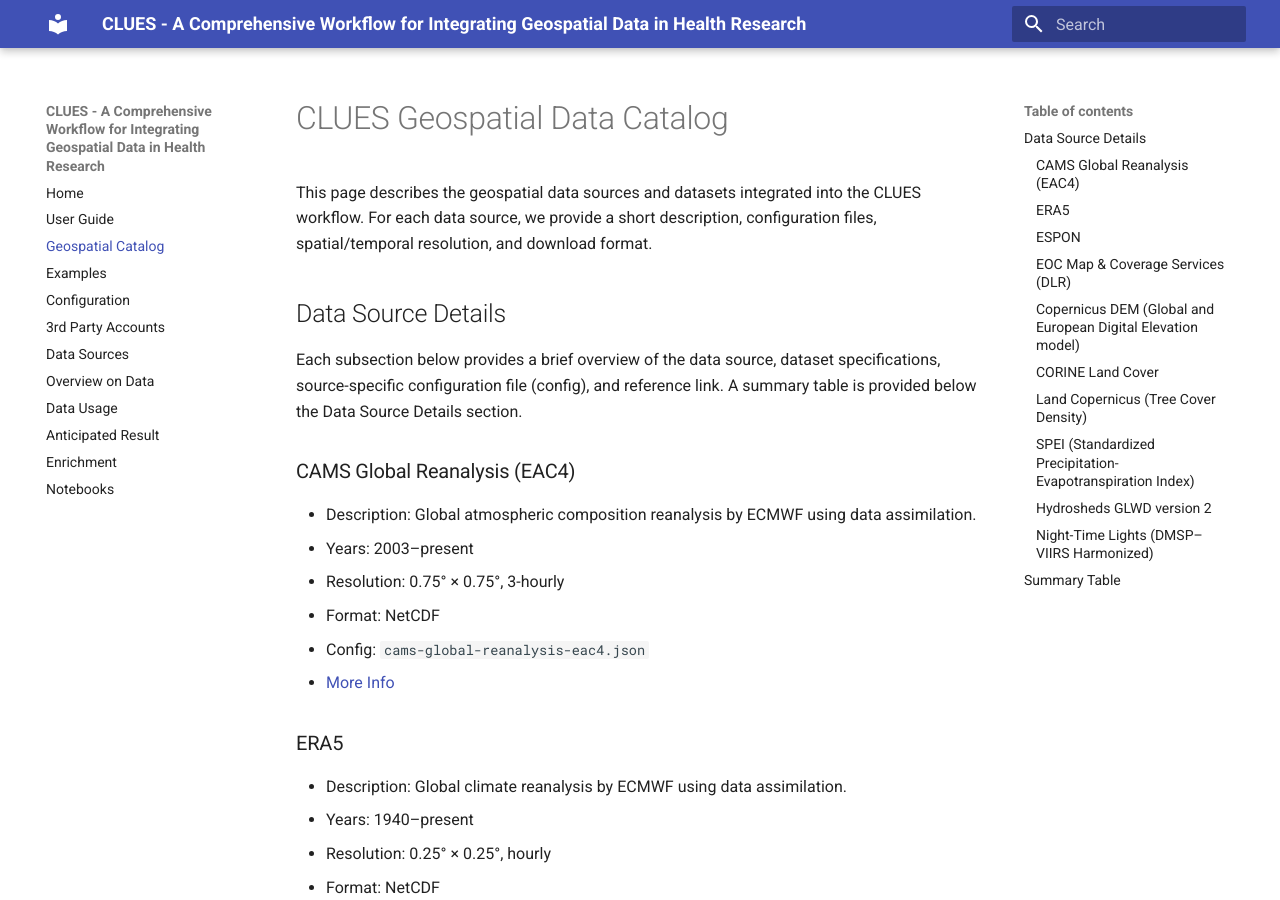
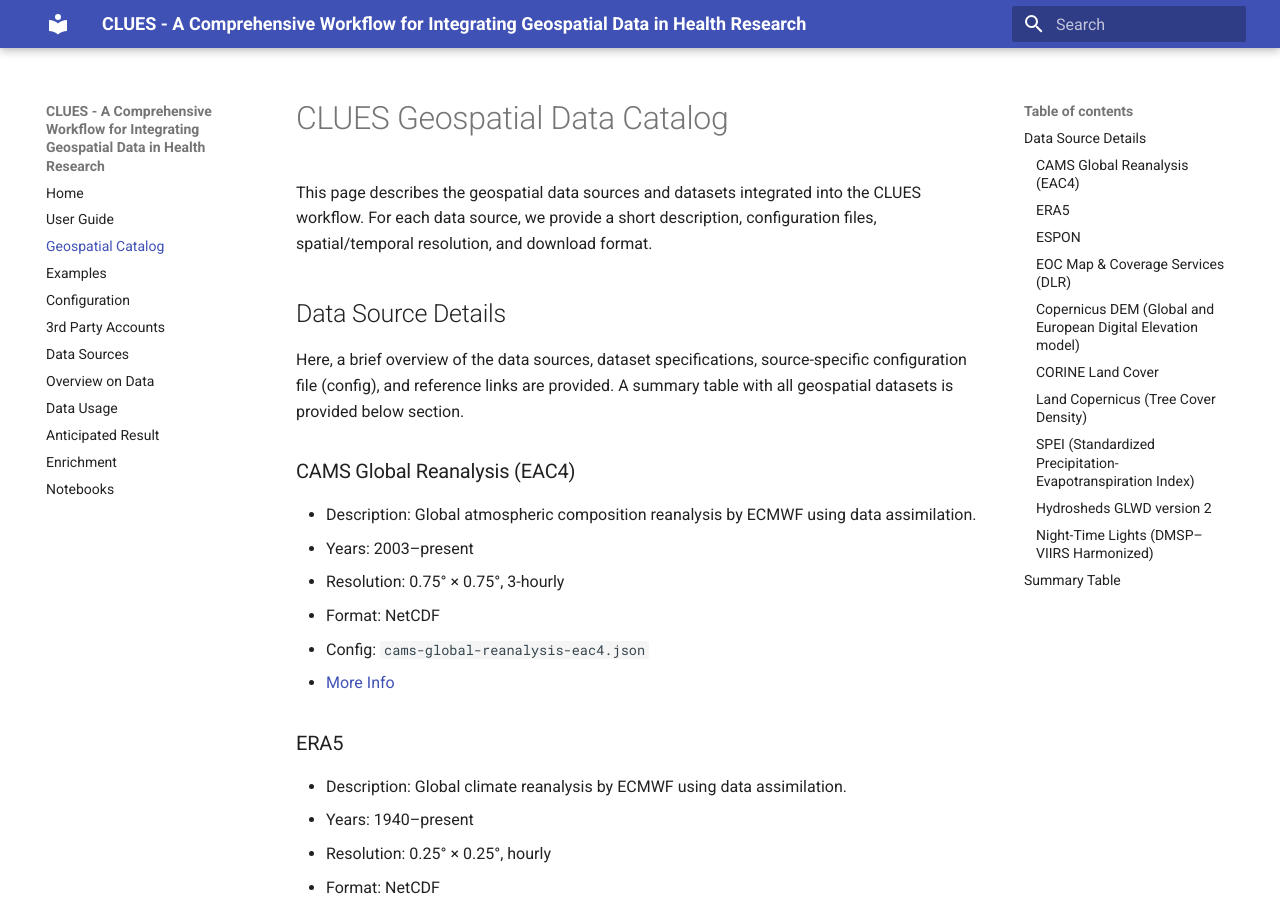
Before and after one commit to BIH-DMBS/CLUES, an MkDocs documentation site: the page built from docs/dataCatalog.md, in a window 1280 px wide and 900 px high. Built offline with MkDocs 1.6.1 and Material for MkDocs 9.7.7, drawn with Linux system fonts in a browser that asks for light colours.

Commit message:
Update dataCatalog.md

```diff
--- a/docs/dataCatalog.md
+++ b/docs/dataCatalog.md
@@ -2,7 +2,7 @@
 This page describes the geospatial data sources and datasets integrated into the CLUES workflow. For each data source, we provide a short description, configuration files, spatial/temporal resolution, and download format.
 
 ## Data Source Details
-Each subsection below provides a brief overview of the data source, dataset specifications, source-specific configuration file (config), and reference link. A summary table is provided below the Data Source Details section.
+Here, a brief overview of the data sources, dataset specifications, source-specific configuration file (config), and reference links are provided. A summary table with all geospatial datasets is provided below section.
 
 ### CAMS Global Reanalysis (EAC4)
 - Description: Global atmospheric composition reanalysis by ECMWF using data assimilation.
```
